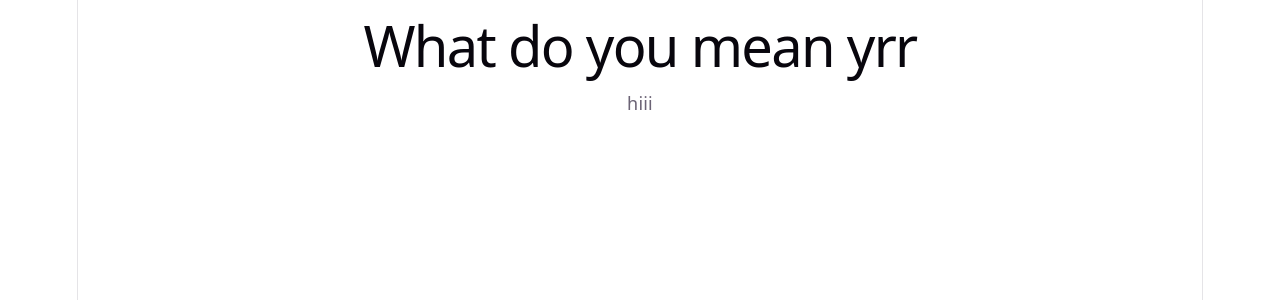
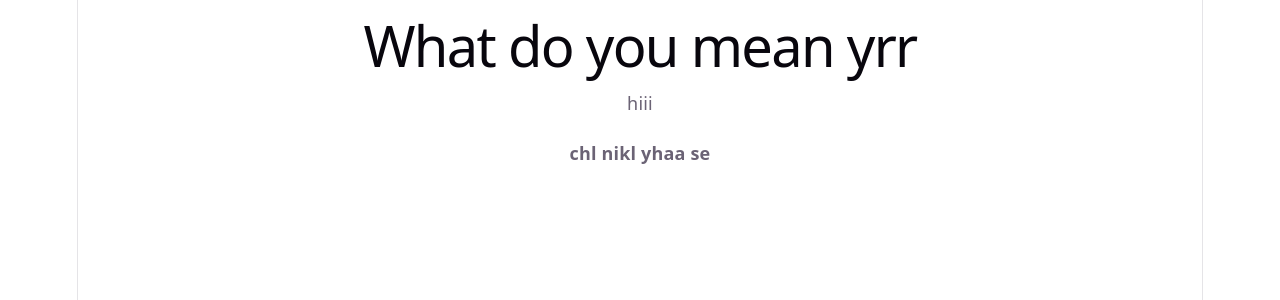
Before and after one commit to sajwan0071/devops_learn, a React (Vite) app: page / in a window 1280 px wide. Shown: the top 300 px of the page. Built offline with nearby package versions, Linux system fonts and the light colour scheme.

Commit message:
chaneg in flow

```diff
--- a/src/App.jsx
+++ b/src/App.jsx
@@ -5,6 +5,7 @@ const App = () => {
     <div>
       <h1>What do you mean yrr</h1>
       <p>hiii</p>
+      <h4>chl nikl yhaa se</h4>
     </div>
   )
 }
```
